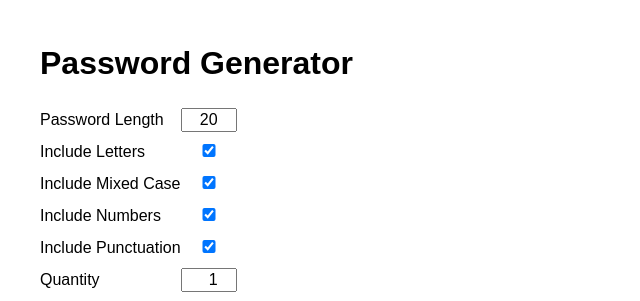
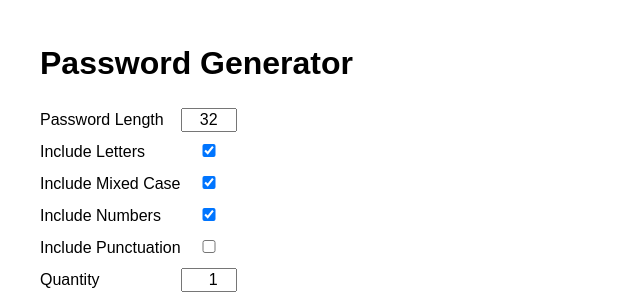
Before and after one commit to nrkn/nrkn.com, a plain HTML site: page password-generator/index.html in a window 1280 px wide. Shown: the top 301 px of the page, 0-640 px from the left. Drawn offline with Linux system fonts and the light colour scheme.

Commit message:
Password generator - change defaults
32 chars, no punc

```diff
--- a/password-generator/index.html
+++ b/password-generator/index.html
@@ -48,7 +48,7 @@
   <form>
     <label>
       <span>Password Length</span>
-      <input name="length" type="number" value="20" step="1" min="10" max="256" />
+      <input name="length" type="number" value="32" step="1" min="10" max="256" />
     </label>
     <label>
       <span>Include Letters</span>
@@ -64,7 +64,7 @@
     </label>
     <label>
       <span>Include Punctuation</span>
-      <input name="usePunctuation" type="checkbox" checked />
+      <input name="usePunctuation" type="checkbox" />
     </label>
     <label>
       <span>Quantity</span>
```
